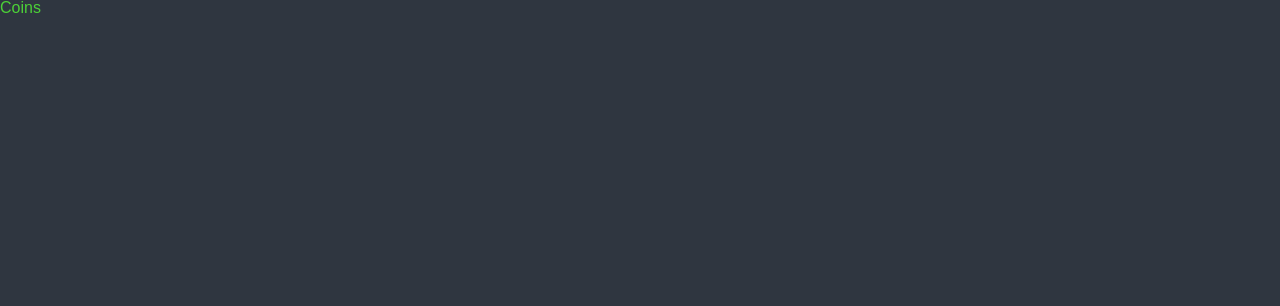
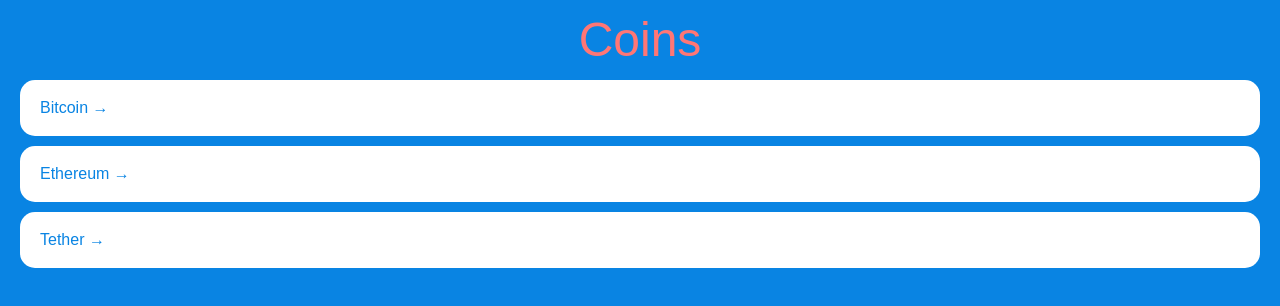
Before and after one commit to HBSPS/React-Coin, a React (Create React App) app: page / in a window 1280 px wide. Shown: the top 306 px of the page. Built offline with nearby package versions, Linux system fonts and the light colour scheme.

Commit message:
:sparkles: Home
React-Router-Dom v6 + Link

```diff
--- a/package.json
+++ b/package.json
@@ -13,7 +13,7 @@
     "react": "^18.2.0",
     "react-dom": "^18.2.0",
     "react-query": "^4.0.0",
-    "react-router-dom": "^5.3.0",
+    "react-router-dom": "^6.3.0",
     "react-scripts": "5.0.1",
     "styled-components": "^5.3.5",
     "typescript": "^4.7.4",
@@ -44,7 +44,6 @@
     ]
   },
   "devDependencies": {
-    "@types/react-router-dom": "^5.3.3",
     "@types/styled-components": "^5.1.25"
   }
 }
--- a/src/App.tsx
+++ b/src/App.tsx
@@ -56,6 +56,7 @@ const GlobalStyle = createGlobalStyle`
   }
   a {
     text-decoration: none;
+    color: inherit;
   }
 `;
 
--- a/src/Router.tsx
+++ b/src/Router.tsx
@@ -1,18 +1,14 @@
-import { BrowserRouter, Route, Switch } from "react-router-dom";
+import { BrowserRouter, Route, Routes } from "react-router-dom";
 import Coin from "./routes/Coin";
 import Coins from "./routes/Coins";
 
 function Router() {
     return (
         <BrowserRouter>
-            <Switch>
-                <Route path="/:coinId">
-                    <Coin />
-                </Route>
-                <Route path="/">
-                    <Coins />
-                </Route>
-            </Switch>
+            <Routes>
+                <Route path="/:coinId" element={<Coin />} />
+                <Route path="/" element={<Coins />} />
+            </Routes>
         </BrowserRouter>
     );
 };
--- a/src/routes/Coin.tsx
+++ b/src/routes/Coin.tsx
@@ -1,7 +1,7 @@
 import { useParams } from "react-router-dom";
 
 interface RouteParams {
-    coinId: string;
+    [coinId: string]: string;
 }
 
 function Coin() {
--- a/src/routes/Coins.tsx
+++ b/src/routes/Coins.tsx
@@ -1,11 +1,60 @@
+import { Link } from "react-router-dom";
 import styled from "styled-components";
 
+const Container = styled.div`
+    padding: 0px 20px;
+`;
+
+const Header = styled.header`
+    height: 10vh;
+    display: flex;
+    align-items: center;
+    justify-content: center;
+`;
+
+const CoinsList = styled.ul``;
+
+const Coin = styled.li`
+    background-color: white;
+    color: ${(props) => props.theme.bgColor};
+    margin-bottom: 10px;
+    border-radius: 15px;
+    a {
+        transition: color .2s ease-in;
+        display: block;
+        padding: 20px;
+    }
+    &:hover {
+        a {
+            color: ${(props) => props.theme.accentColor};
+        }
+    }
+`;
+
 const Title = styled.h1`
+    font-size: 48px;
     color: ${(props) => props.theme.accentColor};
 `;
 
+const coins = [
+    { "id": "btc-bitcoin", "name": "Bitcoin", "symbol": "BTC", "rank": 1, "is_new": false, "is_active": true, "type": "coin" },
+    { "id": "eth-ethereum", "name": "Ethereum", "symbol": "ETH", "rank": 2, "is_new": false, "is_active": true, "type": "coin" },
+    { "id": "usdt-tether", "name": "Tether", "symbol": "USDT", "rank": 3, "is_new": false, "is_active": true, "type": "token" }
+];
+
 function Coins() {
-    return <Title>Coins</Title>;
+    return (
+        <Container>
+            <Header>
+                <Title>Coins</Title>
+            </Header>
+            <CoinsList>
+                {coins.map((coin) => (<Coin key={coin.id}>
+                    <Link to={`/${coin.id}`}>{coin.name} &rarr;</Link>
+                </Coin>))}
+            </CoinsList>
+        </Container>
+    );
 };
 
 export default Coins;
--- a/src/theme.ts
+++ b/src/theme.ts
@@ -1,7 +1,7 @@
 import { DefaultTheme } from "styled-components";
 
 export const theme: DefaultTheme = {
-    bgColor: "#2f3640",
-    textColor: "#f5f6fa",
-    accentColor: "#4cd137"
+    bgColor: "#0984e3",
+    textColor: "#ffeaa7",
+    accentColor: "#ff7675"
 };
```
Also changed, not shown: 1 other file (tests, documents, lock files or other folders).
